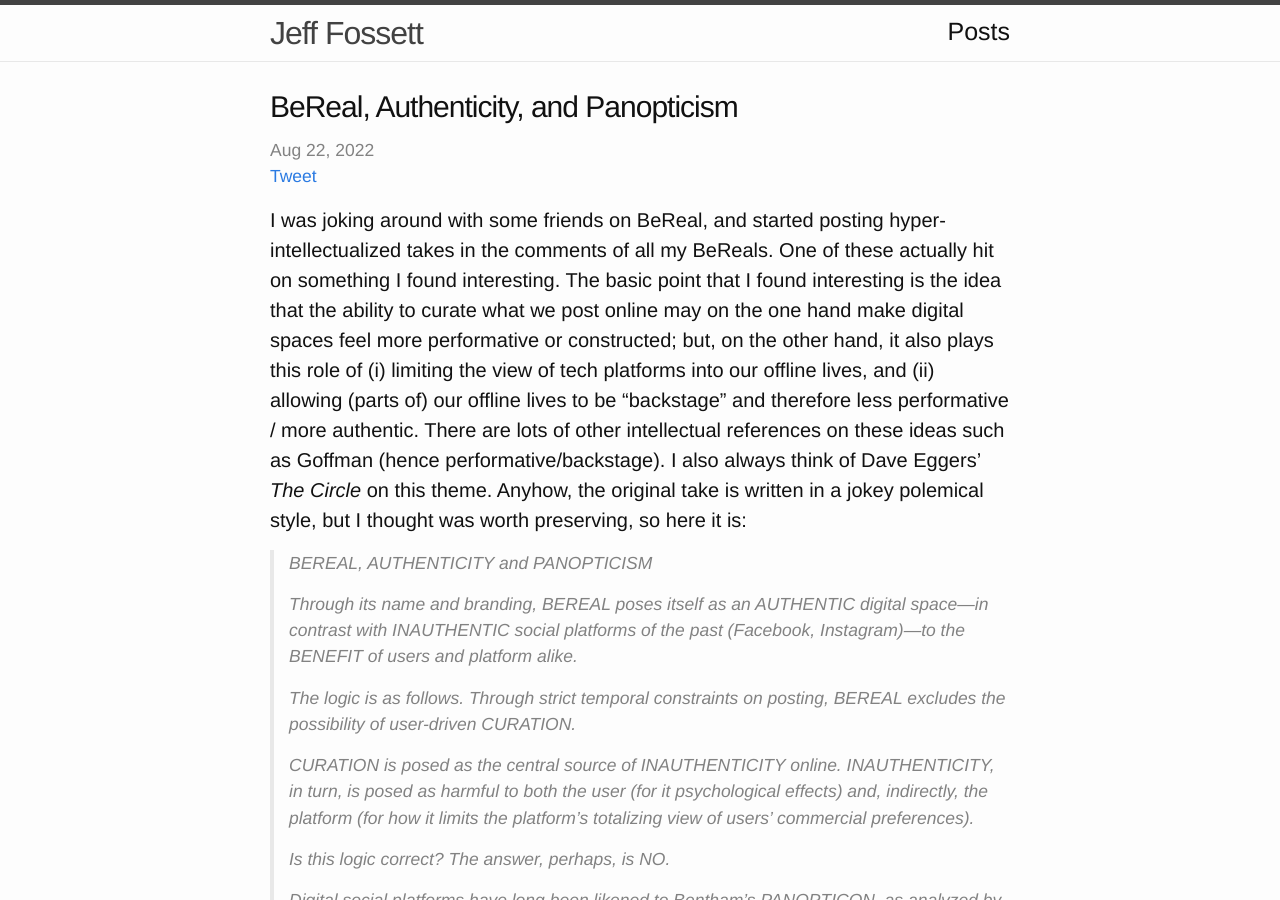
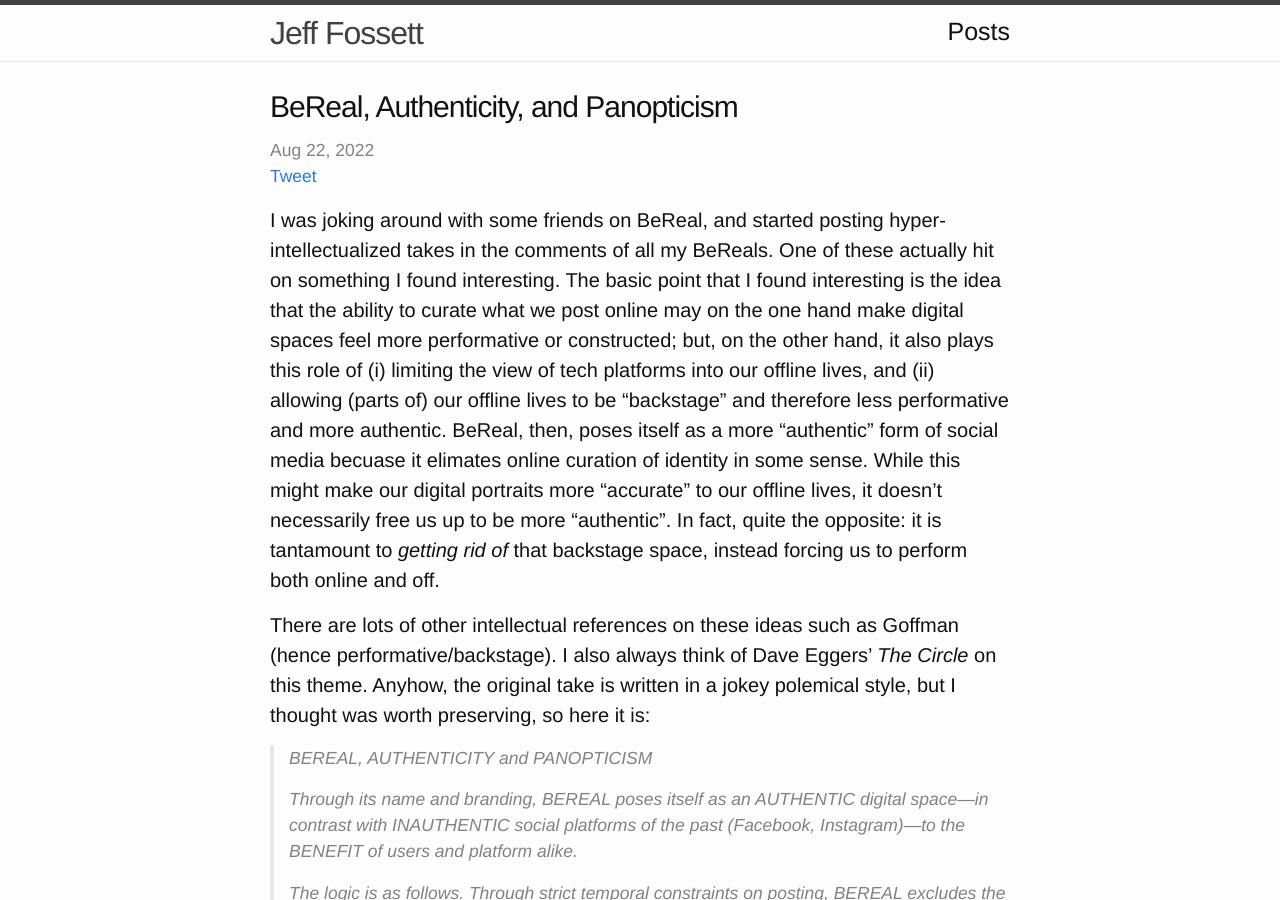
Before and after one commit to Fossj117/fossj117.github.io, a Jekyll site: the page built from _posts/2022-08-22-bereal-panopticism-polemic.md, in a window 1280 px wide and 900 px high. Built offline with Jekyll 4.4.1, drawn with Linux system fonts in a browser that asks for light colours; a script that is not in the unit is left out; comment, search, counter and statistics services are not loaded.

Commit message:
update bereal post with some more context

```diff
--- a/_posts/2022-08-22-bereal-panopticism-polemic.md
+++ b/_posts/2022-08-22-bereal-panopticism-polemic.md
@@ -7,7 +7,9 @@
 comments: true
 ---
 
-I was joking around with some friends on BeReal, and started posting hyper-intellectualized takes in the comments of all my BeReals. One of these actually hit on something I found interesting. The basic point that I found interesting is the idea that the ability to curate what we post online may on the one hand make digital spaces feel more performative or constructed; but, on the other hand, it also plays this role of (i) limiting the view of tech platforms into our offline lives, and (ii) allowing (parts of) our offline lives to be "backstage" and therefore less performative / more authentic. There are lots of other intellectual references on these ideas such as Goffman (hence performative/backstage). I also always think of Dave Eggers' *The Circle* on this theme. Anyhow, the original take is written in a jokey polemical style, but I thought was worth preserving, so here it is:
+I was joking around with some friends on BeReal, and started posting hyper-intellectualized takes in the comments of all my BeReals. One of these actually hit on something I found interesting. The basic point that I found interesting is the idea that the ability to curate what we post online may on the one hand make digital spaces feel more performative or constructed; but, on the other hand, it also plays this role of (i) limiting the view of tech platforms into our offline lives, and (ii) allowing (parts of) our offline lives to be "backstage" and therefore less performative and more authentic. BeReal, then, poses itself as a more "authentic" form of social media becuase it elimates online curation of identity in some sense. While this might make our digital portraits more "accurate" to our offline lives, it doesn't necessarily free us up to be more "authentic". In fact, quite the opposite: it is tantamount to *getting rid of* that backstage space, instead forcing us to perform both online and off.
+
+There are lots of other intellectual references on these ideas such as Goffman (hence performative/backstage). I also always think of Dave Eggers' *The Circle* on this theme. Anyhow, the original take is written in a jokey polemical style, but I thought was worth preserving, so here it is:
 
 <blockquote>
 
```
